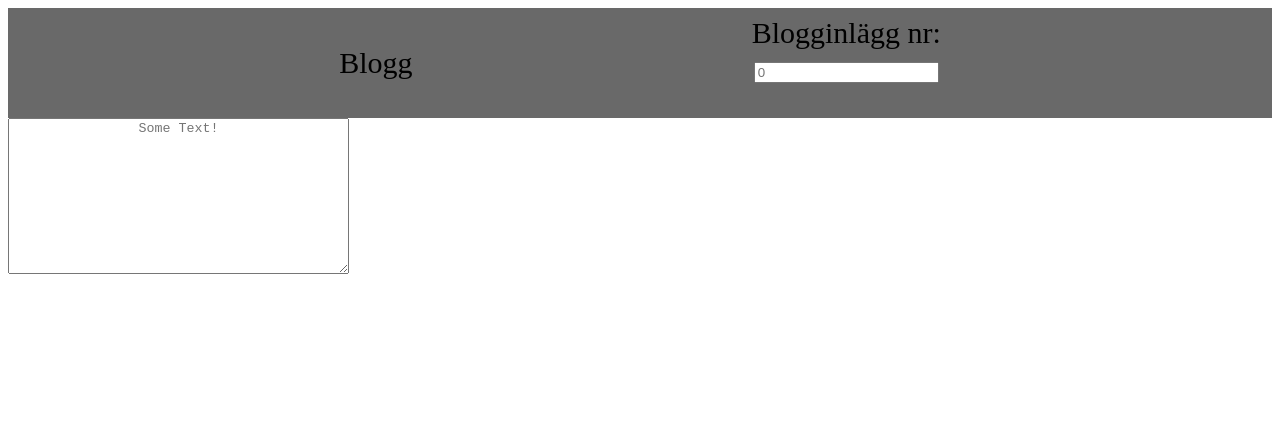
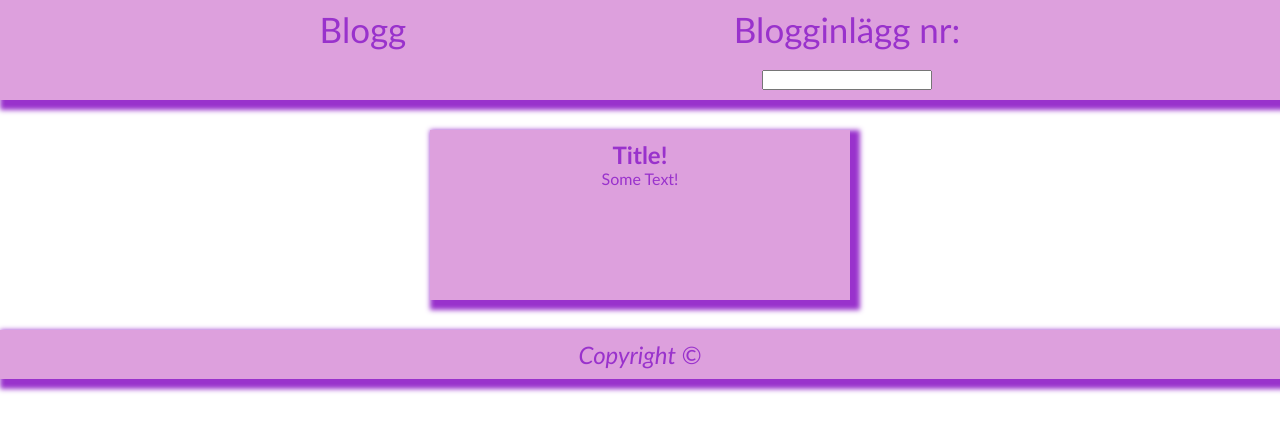
Before and after one commit to SandraLindberg1/JSinl-mningsupgift1, a plain HTML site: page index.html in a window 1280 px wide. Drawn offline with Linux system fonts and the light colour scheme.

Commit message:
klart att lämnas in

```diff
--- a/index.html
+++ b/index.html
@@ -16,16 +16,20 @@
             </div>
             <div class="blogcount">
                 <form>
-                    <label for="input-number">Blogginlägg nr:</label>
+                    <label for="numbers">Blogginlägg nr:</label>
                     <br>
-                    <input type="number" placeholder="0" id="input-number">
+                    <input type="number" id="numbers">
                 </form>
             </div>
         </div>
     </header>
     <main>
-        <textarea name="text" id="text" cols="40" rows="10" placeholder="Some Text!"></textarea>
+        <section id="mySection">
+            <h1>Title!</h1>
+            <p>Some Text!</p>
+        </section>
+    </main>
 
-    </main>
+    <footer>Copyright &copy;</footer>
 </body>
 </html>
--- a/main.js
+++ b/main.js
@@ -1,6 +1,55 @@
-/*let inputBox = document.querySelector("#input-number");
+ /*För att undvika buggar och felsöka så har jag bland annat avnänt mig av use strict för att göra det lite enklare att skriva kod. https://www.w3schools.com/js/js_strict.asp
 
-  inputBox.oninput = function() {
-    removeAllSections();
-    makeSections(parseInt(inputBox.value));
-  };*/
+ Sen för att kunna se mer vad man ha skrivit och se ev fel så har jag försökt följa så att man ha mellanslag mellan olika operatorer och att använda semicolon. https://www.w3schools.com/js/js_conventions.asp
+
+ För att vara helt ärlig så ha jag inte använt mig så mkt av F12 faktiskt då jag använder mig av "go live" här i vs code och ser där vad som händer och rättar därefter.
+ Och funkar inget av det jag ha gjort så ta jag bara bort det och försöker hitta en ny lösning genom google och W3 bla.  */
+
+ "use strict";
+
+window.onload = function() {
+
+    document.getElementById("numbers").oninput = function (){
+        removeSections();
+
+      let add = parseFloat(this.value);
+
+      for (let i = 0; i < add; i++) {
+       console.count();
+       let main = document.querySelector("main");
+       let section = document.createElement("section");
+       let title = document.createElement("h1");
+       let text = document.createElement("p");
+
+       title.innerText = "Title!" ;
+       text.innerText = "Some Text!";
+
+       makeEditable(title); //Så man kan ändra titeln i boxarna
+       makeEditable(text); //Så man kan ändra texten i boxarna
+
+       section.append(title);
+       section.append(text);
+       main.append(section);
+
+      }
+
+    }
+}
+//Denna gör så att när man trycker nerråt på räknaren så rensa den inläggen så att dom försvinner.
+function removeSections(){
+  let removeSections = document.querySelectorAll("section");
+  for (let i = 0; i < removeSections.length; i++) {
+    removeSections[i].remove();
+  }
+}
+//Här så fixar man så att man redigera i textboxarna genom att använda sig av focus när man klickar i boxarna, dock så sparas det inte.
+//Så när man ökar eller minskar antal inlägg så ändras den tillbaka till det som stor från början.
+function  makeEditable(textbox){
+    textbox.onclick = function() {
+        textbox.contentEditable = true;
+        textbox.focus();
+    };
+    textbox.ontext = function() {
+        textbox.contentEditable = false;
+    };
+  }
--- a/style.css
+++ b/style.css
@@ -1,5 +1,12 @@
+* {
+    padding: 0;
+    margin: 0;
+    font-family:'Trebuchet MS', 'Lucida Sans Unicode', 'Lucida Grande', 'Lucida Sans', Arial, sans-serif;
+}
 header{
-    background-color: dimgray;
+    background-color:plum;
+    box-shadow: 5px 5px 5px 5px darkorchid;
+    color: darkorchid;
 }
 .flex-container {
     display: flex;
@@ -9,13 +16,32 @@ header{
 .flex-container > div {
     margin: 2px;
     padding: 6px;
-    font-size: 30px;
+    font-size: 35px;
+
   }
 
 .flex-container > .blogcount{
     text-align: center;
 }
 
-textarea{
+section{
+    box-shadow: 5px 5px 5px 5px darkorchid;
+    width: 400px;
+    height: 150px;
     text-align: center;
+    background-color: plum;
+    color: darkorchid;
+    margin: 30px auto;
+    padding: 10px;
 }
+
+footer{
+    background-color: plum;
+    color: darkorchid;
+    text-align: center;
+    font-style: italic;
+    font-size: x-large;
+    margin-top: 30px;
+    padding: 10px;
+    box-shadow: 5px 5px 5px 5px darkorchid;
+}
```
